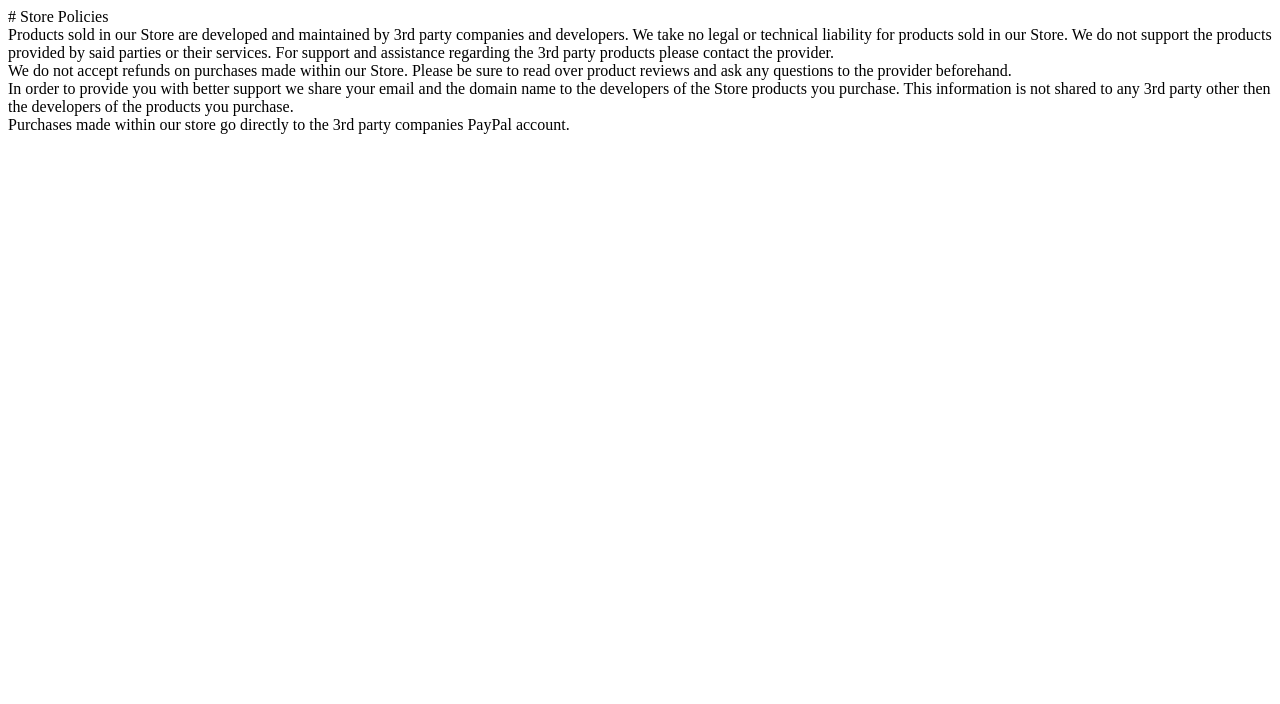
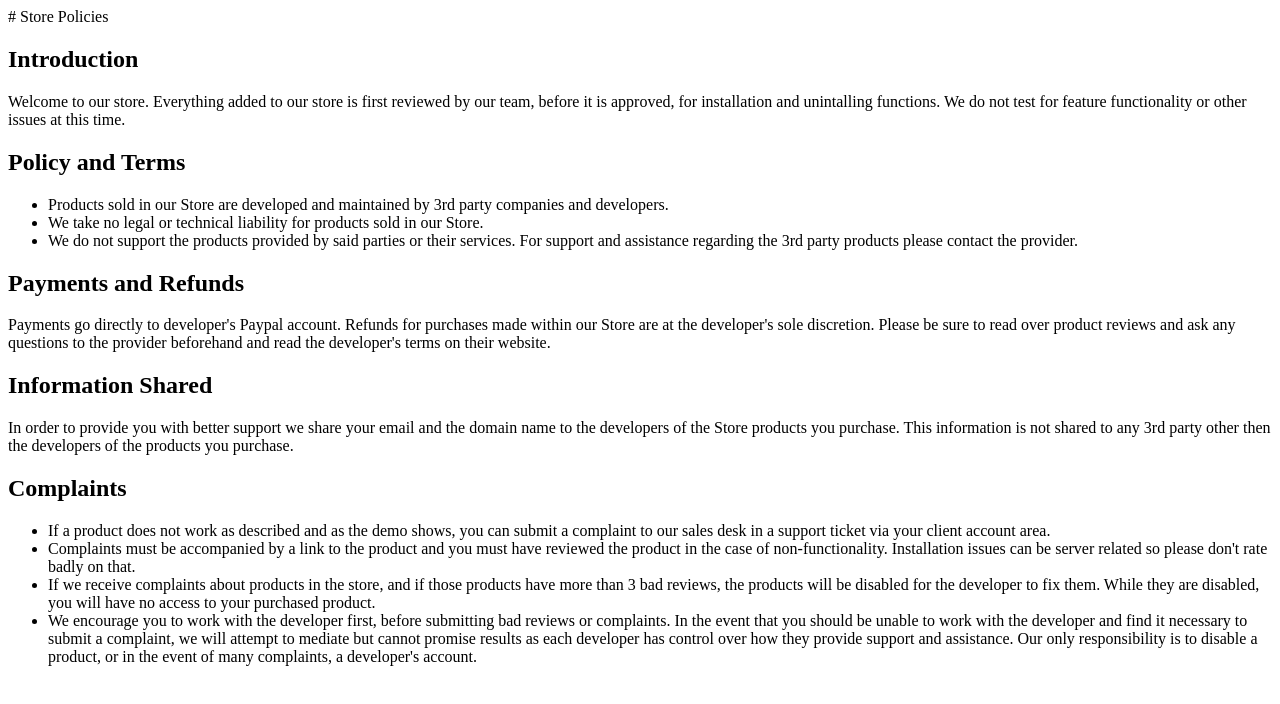
Before and after one commit to PHPfox-Official/store.phpfox.com-policies, a plain HTML site: page index.html in a window 1280 px wide. Drawn offline with Linux system fonts and the light colour scheme.

Commit message:
Update index.html
updating terms and look.

```diff
--- a/index.html
+++ b/index.html
@@ -1,14 +1,32 @@
 # Store Policies
-
 <article>
-	Products sold in our Store are developed and maintained by 3rd party companies and developers. We take no legal or technical liability for products sold in our Store. We do not support the products provided by said parties or their services. For support and assistance regarding the 3rd party products please contact the provider.
+    <h1>Introduction</h1>
+    <p>
+         Welcome to our store. Everything added to our store is first reviewed by our team, before it is approved, for installation and unintalling functions. We do not test for feature functionality or other issues at this time.
+    </p>
 </article>
 <article>
-	We do not accept refunds on purchases made within our Store. Please be sure to read over product reviews and ask any questions to the provider beforehand.
+	<h1>Policy and Terms</h1>
+	<ul>
+		<li>Products sold in our Store are developed and maintained by 3rd party companies and developers. </li>
+		<li>We take no legal or technical liability for products sold in our Store. </li>
+		<li>We do not support the products provided by said parties or their services. For support and assistance regarding the 3rd party products please contact the provider.</li>
+	</ul>
 </article>
 <article>
-	In order to provide you with better support we share your email and the domain name to the developers of the Store products you purchase. This information is not shared to any 3rd party other then the developers of the products you purchase.
+	<h1>Payments and Refunds</h1>
+	<p>Payments go directly to developer's Paypal account. Refunds for purchases made within our Store are at the developer's sole discretion. Please be sure to read over product reviews and ask any questions to the provider beforehand and read the developer's terms on their website.</p>
 </article>
 <article>
-	Purchases made within our store go directly to the 3rd party companies PayPal account.
+	<h1>Information Shared</h1>
+	<p>In order to provide you with better support we share your email and the domain name to the developers of the Store products you purchase. This information is not shared to any 3rd party other then the developers of the products you purchase.</p>
 </article>
+<article>
+	<h1>Complaints</h1>
+	<ul>
+		<li>If a product does not work as described and as the demo shows, you can submit a complaint to our sales desk in a support ticket via your client account area.</li>
+		<li>Complaints must be accompanied by a link to the product and you must have reviewed the product in the case of non-functionality. Installation issues can be server related so please don't rate badly on that.</li>
+		<li>If we receive complaints about products in the store, and if those products have more than 3 bad reviews, the products will be disabled for the developer to fix them. While they are disabled, you will have no access to your purchased product.</li>
+		<li>We encourage you to work with the developer first, before submitting bad reviews or complaints. In the event that you should be unable to work with the developer and find it necessary to submit a complaint, we will attempt to mediate but cannot promise results as each developer has control over how they provide support and assistance. Our only responsibility is to disable a product, or in the event of many complaints, a developer's account.</li>
+	</ul>
+</article>
```
